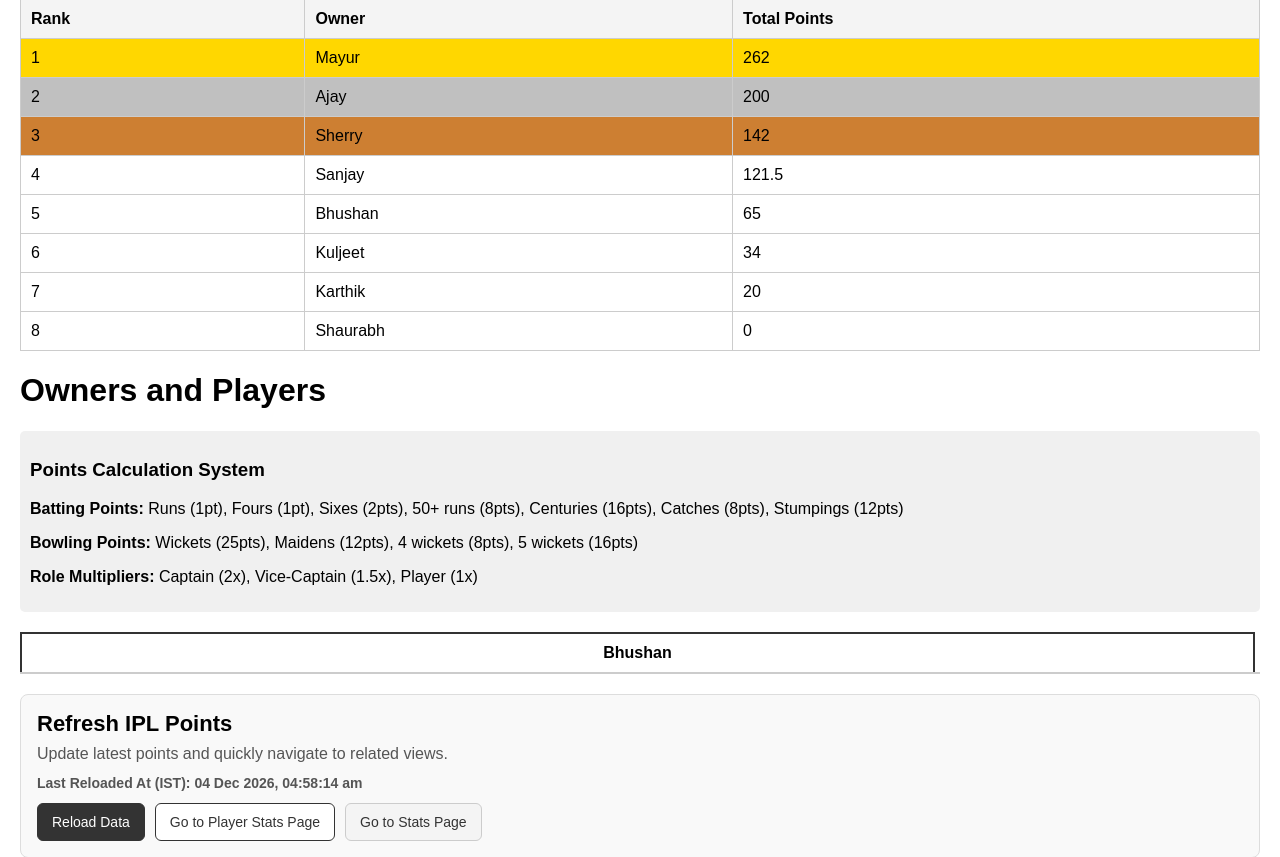
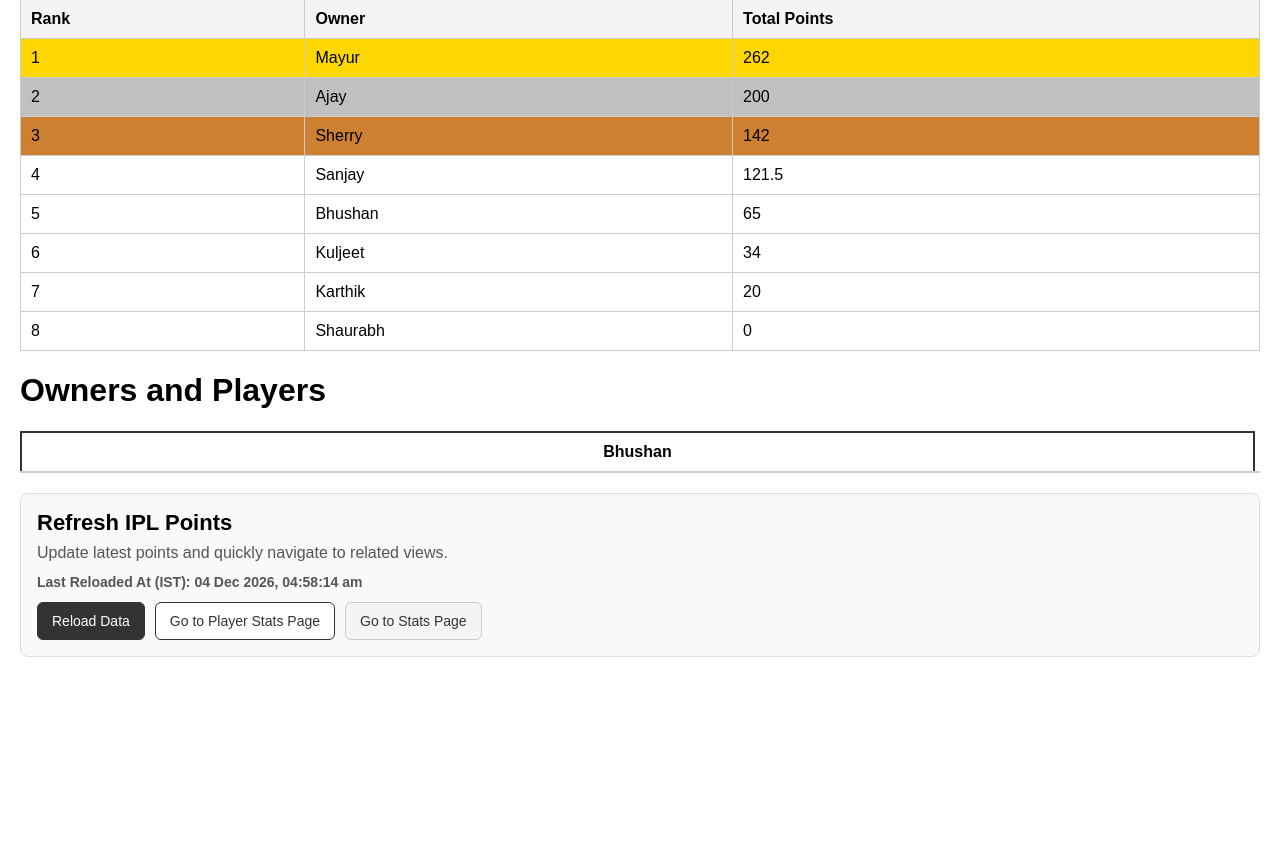
Before and after one commit to sherrychauhan/IPL, a Flask app: page /iplpoints in a window 1280 px wide. Shown: the part 151-1008 px from the top of the page. After the commit the page ends 808 px from the top, so only its background shows below. Run offline with Flask 3, Linux system fonts and the light colour scheme.

Commit message:
remove unwanted section

```diff
--- a/templates/IPLPlayerpoints.html
+++ b/templates/IPLPlayerpoints.html
@@ -245,12 +245,6 @@
     </div>
     <h1>Owners and Players</h1>
 
-    <div style="background-color: #f0f0f0; padding: 10px; margin-bottom: 20px; border-radius: 5px;">
-        <h3>Points Calculation System</h3>
-        <p><strong>Batting Points:</strong> Runs (1pt), Fours (1pt), Sixes (2pts), 50+ runs (8pts), Centuries (16pts), Catches (8pts), Stumpings (12pts)</p>
-        <p><strong>Bowling Points:</strong> Wickets (25pts), Maidens (12pts), 4 wickets (8pts), 5 wickets (16pts)</p>
-        <p><strong>Role Multipliers:</strong> Captain (2x), Vice-Captain (1.5x), Player (1x)</p>
-    </div>
     <div class="tabs" id="tabs">
         <!-- Tabs will be dynamically added here -->
     </div>
```
